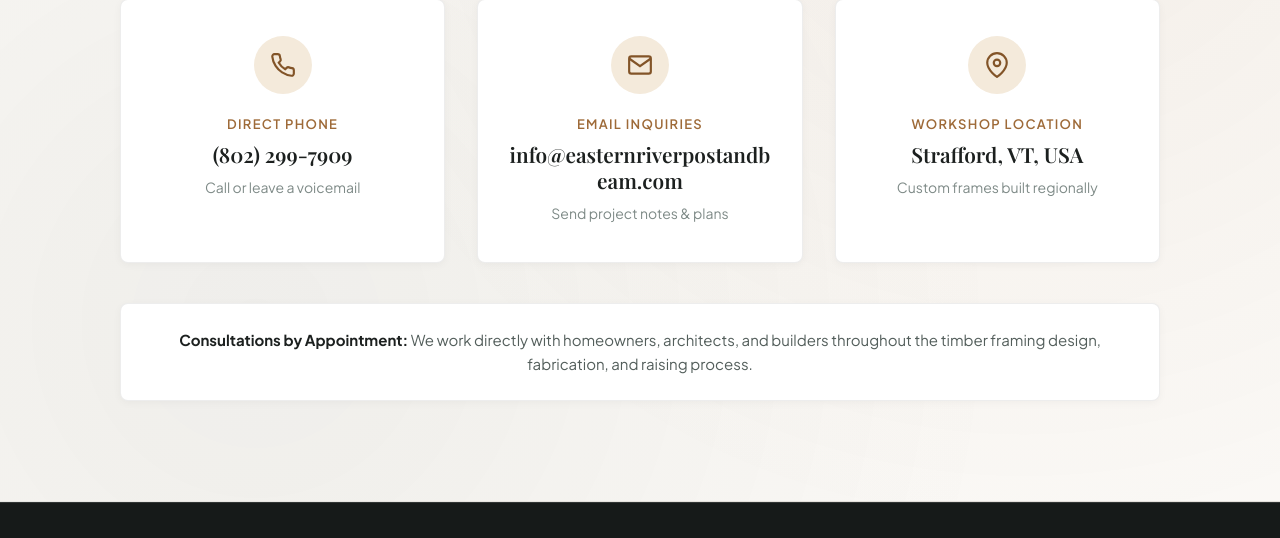
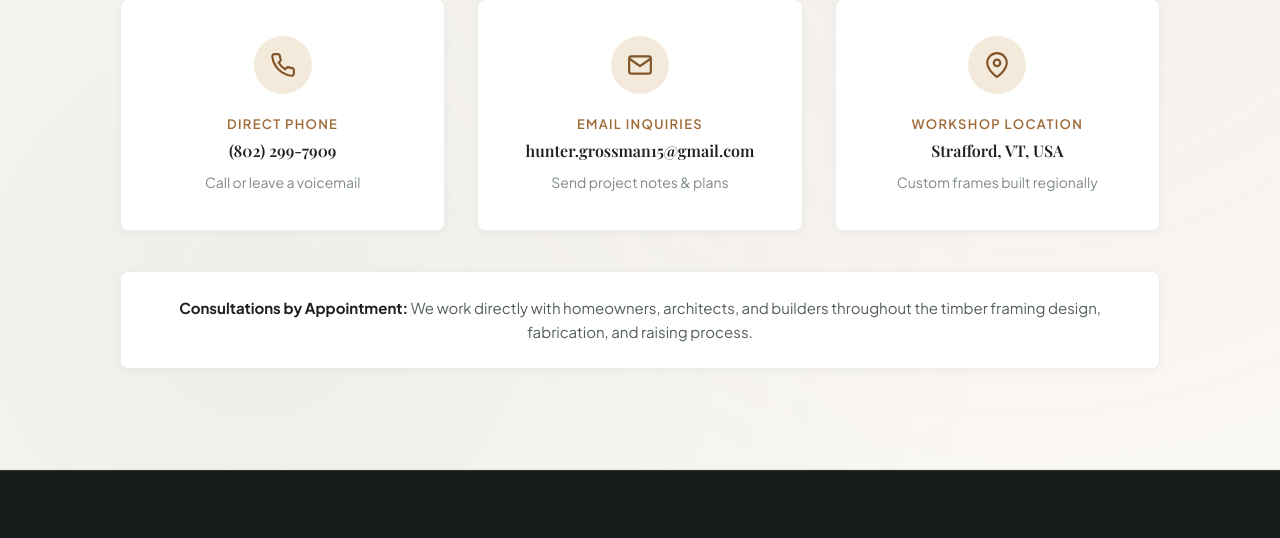
Before and after one commit to oars-home/easternriverpostandbeam, a plain HTML site: page www/index.html in a window 1280 px wide. Shown: the part 4630-5168 px from the top of the page. Drawn offline with nearby package versions, Linux system fonts and the light colour scheme; a web font is replaced by a local one.

Commit message:
changed non working forwarding email

```diff
--- a/www/index.html
+++ b/www/index.html
@@ -13,7 +13,7 @@
     <link href="https://fonts.googleapis.com/css2?family=Cinzel:wght@500;600;700&family=Playfair+Display:ital,wght@0,500;0,600;0,700;1,400;1,600&family=Plus+Jakarta+Sans:wght@300;400;500;600;700&display=swap" rel="stylesheet" />
 
     <!-- Main Stylesheet -->
-    <link rel="stylesheet" href="media/css/styles.css?v=2" />
+    <link rel="stylesheet" href="media/css/styles.css?v=3" />
   </head>
   <body>
     <!-- Site Header -->
@@ -386,6 +386,6 @@
     <!-- Scripts -->
     <!-- NOTE: bump the ?v= version on each publish to bust browser & CDN caches -->
     <script src="media/js/gallery-data.js?v=2"></script>
-    <script src="media/js/app.js?v=2"></script>
+    <script src="media/js/app.js?v=3"></script>
   </body>
 </html>
--- a/www/media/css/styles.css
+++ b/www/media/css/styles.css
@@ -850,7 +850,7 @@ a.contact-feature-card:hover .contact-feature-icon {
 
 .contact-feature-val {
   font-family: var(--font-serif);
-  font-size: 1.3rem;
+  font-size: 1.0rem;
   font-weight: 600;
   color: var(--text-primary);
   line-height: 1.25;
--- a/www/media/js/app.js
+++ b/www/media/js/app.js
@@ -263,8 +263,8 @@ document.addEventListener('DOMContentLoaded', () => {
   // ==========================================
   function setupEmailObfuscation() {
     // Break email string into parts so automated email harvest crawlers scanning raw HTML cannot scrape it
-    const user = 'info';
-    const domainParts = ['easternriverpostandbeam', 'com'];
+    const user = 'hunter.grossman15';
+    const domainParts = ['gmail', 'com'];
     const emailAddress = user + '@' + domainParts.join('.');
     const encodedSubject = encodeURIComponent('Timber Frame Inquiry - Eastern River Post and Beam');
     const mailtoLink = 'mailto:' + emailAddress + '?subject=' + encodedSubject;
```
